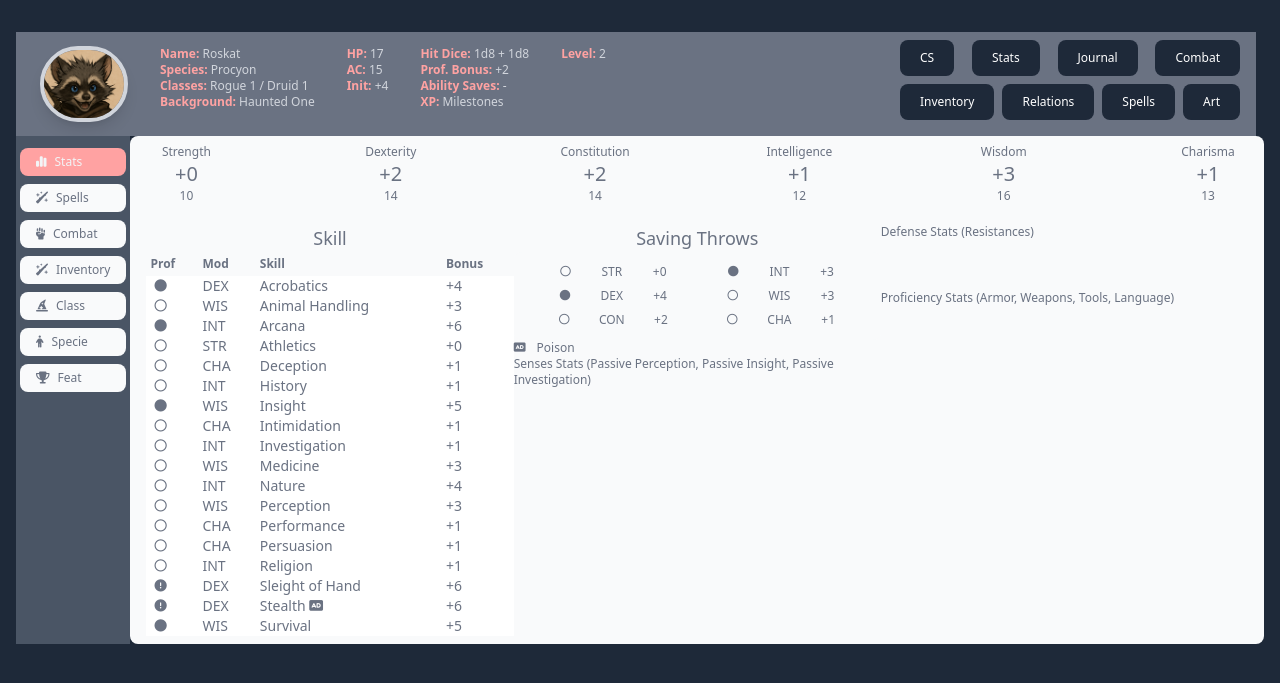
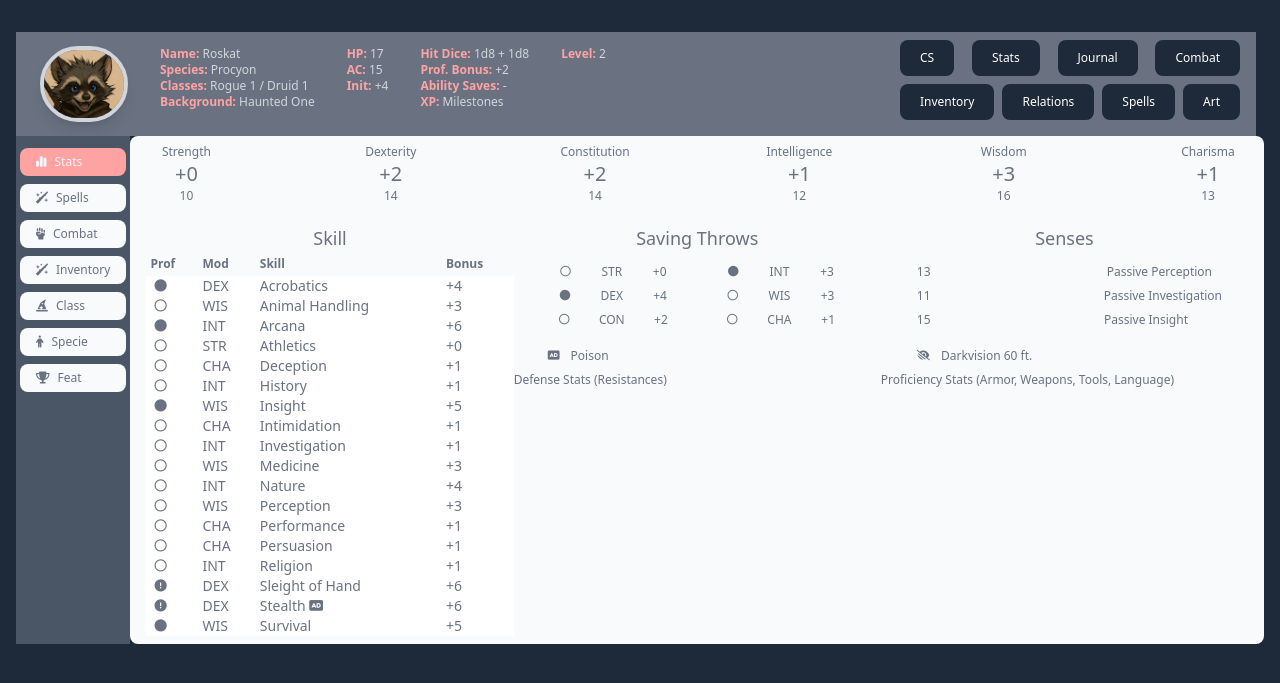
Before and after one commit to WebDevJasonCameron/CharacterArchive, a Laravel app: page / in a window 1280 px wide. Shown: the part 72-755 px from the top of the page. Run offline with Laravel 12, Linux system fonts and the light colour scheme; style sheets or scripts are compiled from the project's sources; some libraries are stand-ins or nearby versions.

Commit message:
more cards, need to break them out according to the paper doc

```diff
--- a/resources/views/index.blade.php
+++ b/resources/views/index.blade.php
@@ -517,9 +517,7 @@
                             <div class="text-lg text-center rtl:text-right text-gray-500 ">
                                 Saving Throws
                             </div>
-                            <div
-                                id="saving-throw-content"
-                                class="grid grid-cols-2 text-xm py-2 px-4 rounded-lg bg-gray-50 dark:bg-gray-800">
+                            <div class="grid grid-cols-2 text-xm py-2 px-4 rounded-lg bg-gray-50 dark:bg-gray-800">
                                 <div class="py-1 flex justify-evenly">
                                     <div>
                                         <i class="fa-regular fa-circle fa-sm"></i>
@@ -587,8 +585,44 @@
                                     </div>
                                 </div>
                             </div>
-                            <div>
+                            <div class="p-2 ml-6.5">
                                 <i class="fa-solid fa-audio-description me-2 fa-sm"></i> Poison
+                            </div>
+                        </div>
+
+                        {{--Senses Stats--}}
+                        <div class="row-span-2 text-xs text-gray-500 dark:text-gray-400">
+                            <div class="text-lg text-center rtl:text-right text-gray-500 ">
+                                Senses
+                            </div>
+                            <div class="flex flex-col text-xm py-2 px-4 rounded-lg bg-gray-50 dark:bg-gray-800">
+                                <div class="py-1 flex justify-between">
+                                    <div class="pl-5">
+                                        13
+                                    </div>
+                                    <div class="pr-5">
+                                        Passive Perception
+                                    </div>
+                                </div>
+                                <div class="py-1 flex justify-between">
+                                    <div class="pl-5">
+                                        11
+                                    </div>
+                                    <div class="pr-2.5">
+                                        Passive Investigation
+                                    </div>
+                                </div>
+                                <div class="py-1 flex justify-between">
+                                    <div class="pl-5">
+                                        15
+                                    </div>
+                                    <div class="pr-11">
+                                        Passive Insight
+                                    </div>
+                                </div>
+                            </div>
+                            <div class="p-2 ml-7">
+                                <i class="fa-solid fa-eye-low-vision me-2 fa-sm"></i> Darkvision 60 ft.
                             </div>
                         </div>
 
@@ -602,10 +636,7 @@
                             Proficiency Stats (Armor, Weapons, Tools, Language)
                         </p>
 
-                        {{--Senses Stats--}}
-                        <p class="text-xs text-gray-500 dark:text-gray-400">
-                            Senses Stats (Passive Perception, Passive Insight, Passive Investigation)
-                        </p>
+
                     </div>
 
                     {{--Spell Content--}}
```
